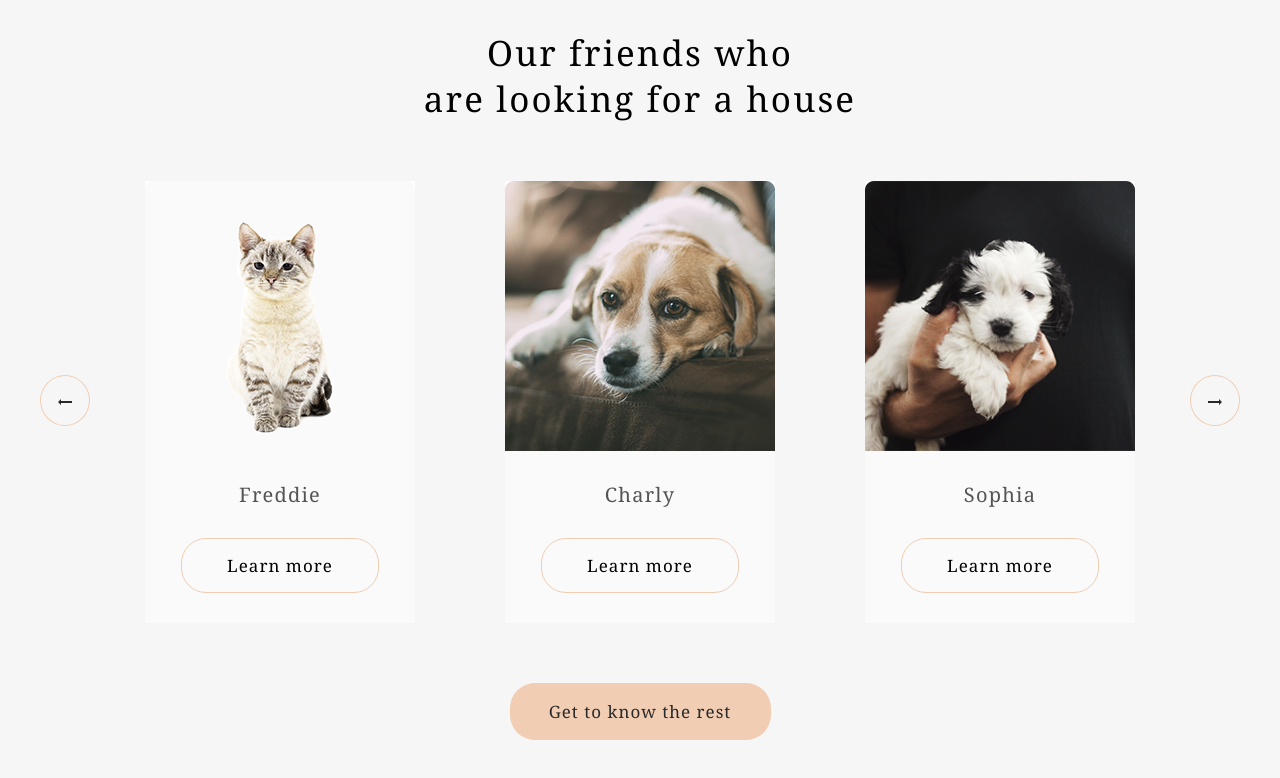
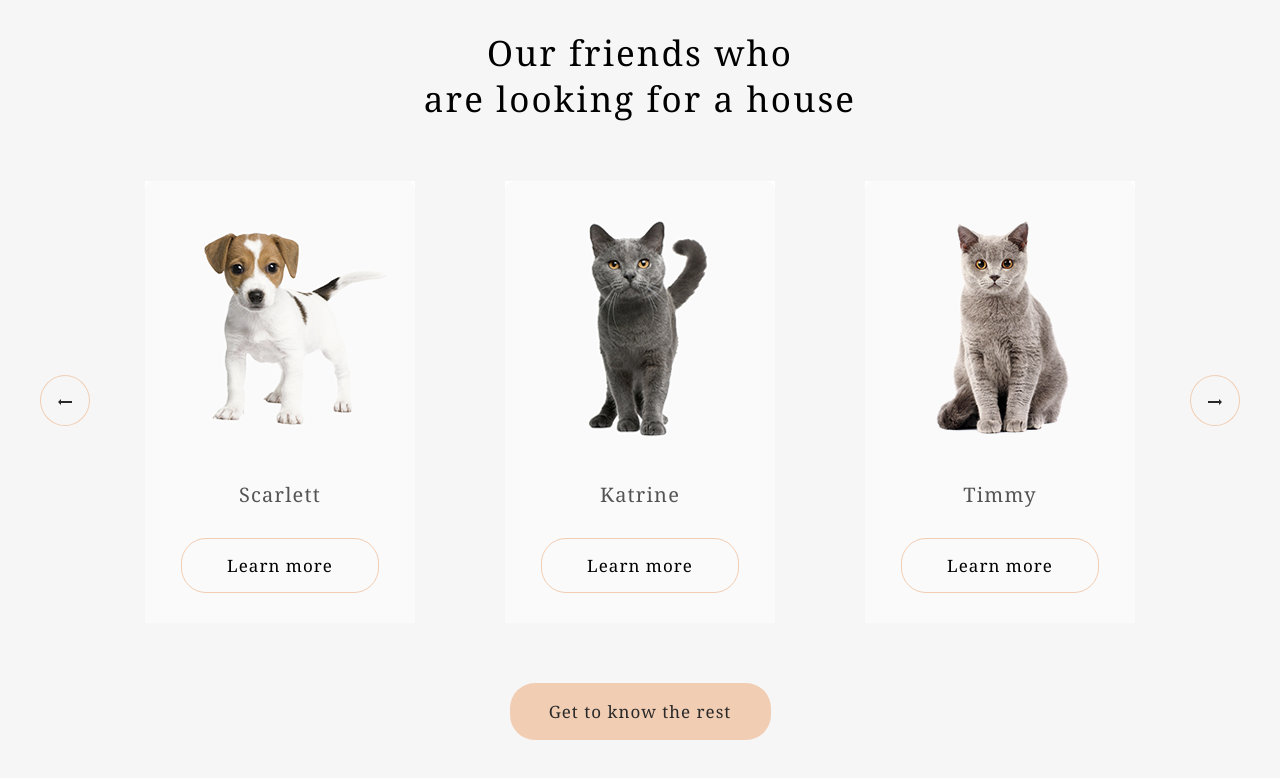
Before and after one commit to laluna93/Shelter, a website built with webpack: page src/index.html in a window 1280 px wide. Both pictures are taken after a click on the button 65 px from the left and 1956 px from the top of the page. Shown: the part 1556-2334 px from the top of the page. Built offline with nearby package versions, Linux system fonts and the light colour scheme; files whose address does not match are found by name.

Commit message:
fix: fixed slide movement functionality

```diff
--- a/src/styles/pets-page.scss
+++ b/src/styles/pets-page.scss
@@ -47,18 +47,19 @@
             overflow: hidden;
             position: relative;
             left: 0;
-
+            transition: 2s ease;
             .wrapper-cards {
                 position: relative;
                 gap: 90px;
                 display: flex;
-                animation: backslider 1s linear;
-                display: none;
-                left: -100%;
+                animation: slider 2s linear;
+
+                // display: none;
+                // left: -100%;
                 &.active {
-                    left: 0;
+                    // left: 0;
+                    animation: backslider 2s linear;
                     transition: transform 1s;
-                    animation: slider 1s linear;
                     display: flex;
                 }
                 .card {
@@ -96,28 +97,20 @@
     }
 }
 
-@keyframes slider {
+@keyframes backslider {
     to {
-        transform: translateX(0);
-        left: 0;
+        transform: translateX(-990px);
 
     }
     from {
-        transform: translateX(-990px);
-
-        left: -100%;
+        transform: translateX(0);
     }
 }
-
-@keyframes backslider {
+@keyframes slider {
     to {
-        transform: translateX(0);
-        left: 0;
-
+        transform: translateX(-990px);
     }
     from {
-        transform: translateX(-990px);
-        left: -100%;
-
+        transform: translateX(0);
     }
 }
--- /dev/null
+++ b/src/ts/append-pets.ts
@@ -0,0 +1,24 @@
+import { petsSlider } from './selectors';
+import { arrayPets } from './variables';
+
+export function appendPets(numberPage: number) {
+  [...petsSlider.children].forEach((e) => {
+    e.classList.remove('active');
+
+    if (e.id === `${numberPage}`) {
+      e.classList.add('active');
+    }
+
+    console.log(e);
+    if (e.classList.contains('active')) {
+      e.addEventListener('animationend', () => {
+        // const firstSlide = arrayPets.shift();
+
+        // arrayPets.push(firstSlide);
+        petsSlider.append(petsSlider.firstElementChild!);
+        console.log(arrayPets, 'end');
+        console.log(petsSlider.children, 'pets');
+      }, { once: true });
+    }
+  });
+}
--- a/src/ts/create-cards.ts
+++ b/src/ts/create-cards.ts
@@ -1,9 +1,11 @@
 import { Pet } from '../model/pets-model';
 import { petsSlider } from './selectors';
-import { arrayPets } from './variables';
+// import { arrayPets } from './variables';
 
 export function createCards(pets: Pet[], id:number) {
-  const pageLocal = localStorage.getItem('page') ? localStorage.getItem('page') : 1;
+  const pageLocal = localStorage.getItem('page') ? JSON.parse(JSON.stringify(localStorage.getItem('page')))
+    : 1;
+
   const wrapperCards = document.createElement('div');
 
   wrapperCards.classList.add('wrapper-cards');
@@ -12,7 +14,6 @@ export function createCards(pets: Pet[], id:number) {
     wrapperCards.classList.add('active');
   }
 
-  petsSlider?.append(wrapperCards);
   pets.forEach((pet:Pet) => {
     const wrapperCard = document.createElement('div');
     const imgPet = document.createElement('img');
@@ -35,7 +36,11 @@ export function createCards(pets: Pet[], id:number) {
     wrapperCard.append(imgPet, titlePet, btnPet);
     wrapperCards.append(wrapperCard);
   });
-  arrayPets.push(wrapperCards);
+  // arrayPets.push(wrapperCards);
+  // appendPets(pageLocal);
+  petsSlider?.append(wrapperCards);
 
   return wrapperCards;
 }
+// сделать функцию принимающей номер страницы
+// вырезать из массива с врапперами 0 элемент и вставлять его в конец, а 0 отрисовывать
--- a/src/ts/get-pets.ts
+++ b/src/ts/get-pets.ts
@@ -5,6 +5,10 @@ const getPets = async (path: string) => {
   const res = await fetch(path);
   const data = await res.json();
   let count = 0;
+  const local = JSON.parse(JSON.stringify(localStorage.getItem('page')));
+
+  console.log(local, local);
+  console.log(data);
 
   return data.forEach((pet:Pet, i:number) => {
     if (i % 3 === 0) {
--- a/src/ts/slider.ts
+++ b/src/ts/slider.ts
@@ -1,6 +1,6 @@
+import { appendPets } from './append-pets';
 import { editNumberPage } from './number-page';
-import { btnLeftSlider, btnRightSlider } from './selectors';
-import { arrayPets } from './variables';
+import { btnLeftSlider, btnRightSlider, petsSlider } from './selectors';
 
 export function slider() {
   const pageLocal = localStorage.getItem('page');
@@ -9,49 +9,32 @@ export function slider() {
   pageLocal ? numberPage = JSON.parse(pageLocal) : numberPage = 1;
 
   btnLeftSlider.onclick = () => {
-    numberPage > 1 ? numberPage -= 1 : numberPage = arrayPets.length;
-    activeSlide(numberPage);
+    numberPage > 1 ? numberPage -= 1 : numberPage = petsSlider.children.length;
+    appendPets(numberPage);
+    // activeSlide(numberPage);
+
     localStorage.setItem('page', `${numberPage}`);
   };
 
   btnRightSlider.onclick = () => {
-    numberPage < arrayPets.length ? numberPage += 1 : numberPage = 1;
-    activeSlide(numberPage);
+    numberPage < petsSlider.children.length ? numberPage += 1 : numberPage = 1;
+    console.log(numberPage, 'numberPage');
+
+    // activeSlide(numberPage);
+    appendPets(numberPage);
+
     localStorage.setItem('page', `${numberPage}`);
   };
 
   return editNumberPage(numberPage);
 }
 
-function activeSlide(numberPage: number) {
-  arrayPets.forEach((slide, idx) => {
-    // slide.classList.remove('active');
+// function activeSlide(numberPage: number) {
+//   arrayPets.forEach((slide) => {
+//     slide.classList.remove('active');
 
-    slide.style.display = 'flex';
-    slide.style.opacity = '0.1';
-    if (slide.id === `${numberPage}`) {
-      slide.classList.add('active');
-    } else {
-      slide.classList.remove('active');
-    }
-
-    slide.addEventListener('animationstart', () => {
-      if (slide.classList.contains('active')) {
-        arrayPets[idx > 0 ? idx - 1 : arrayPets.length - 1].style.display = 'none';
-        arrayPets[idx].style.display = 'flex';
-
-        console.log(slide.id, idx, arrayPets[idx > 0 ? idx - 1 : arrayPets.length - 1], 'test');
-      }
-    });
-
-    slide.addEventListener('animationend', () => {
-      if (!slide.classList.contains('active')) {
-        slide.style.display = 'none';
-      }
-
-      slide.style.opacity = '5';
-    });
-  });
-}
-
-// развернуть массив
+//     if (slide.id === `${numberPage}`) {
+//       slide.classList.add('active');
+//     }
+//   });
+// }
```
